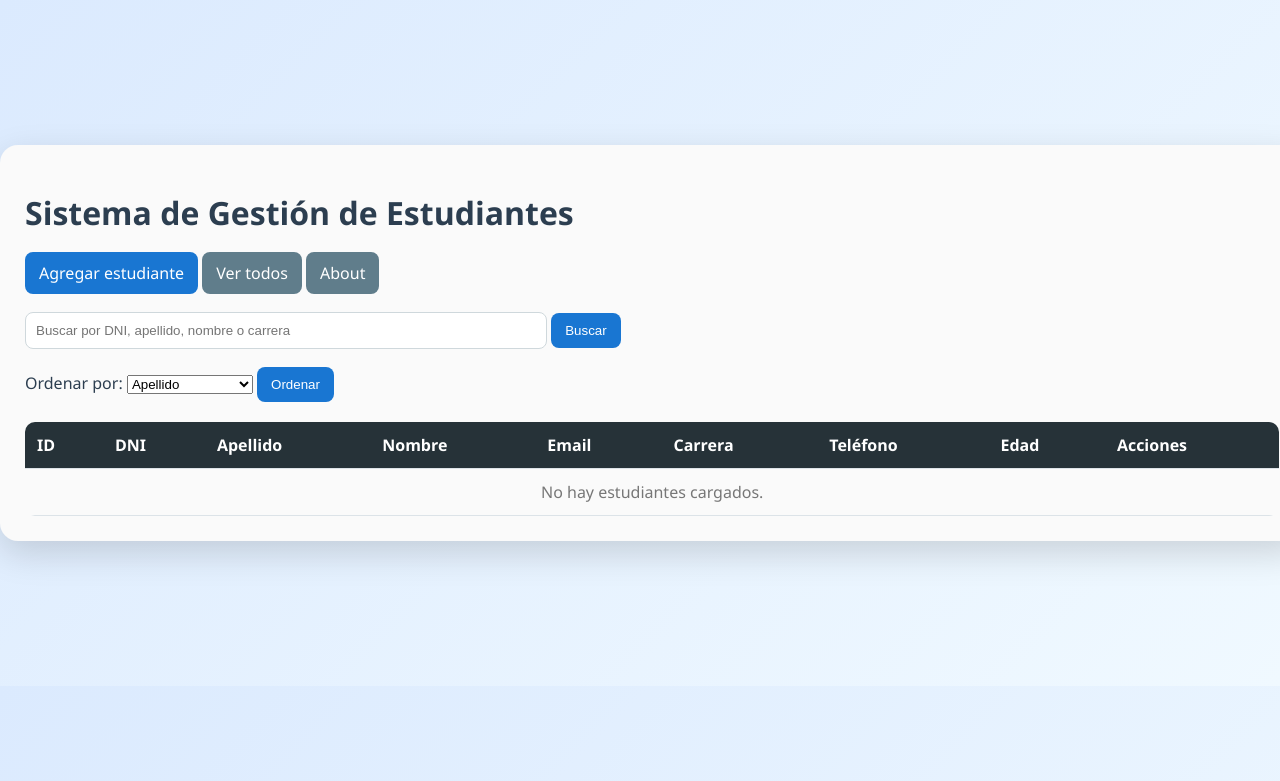
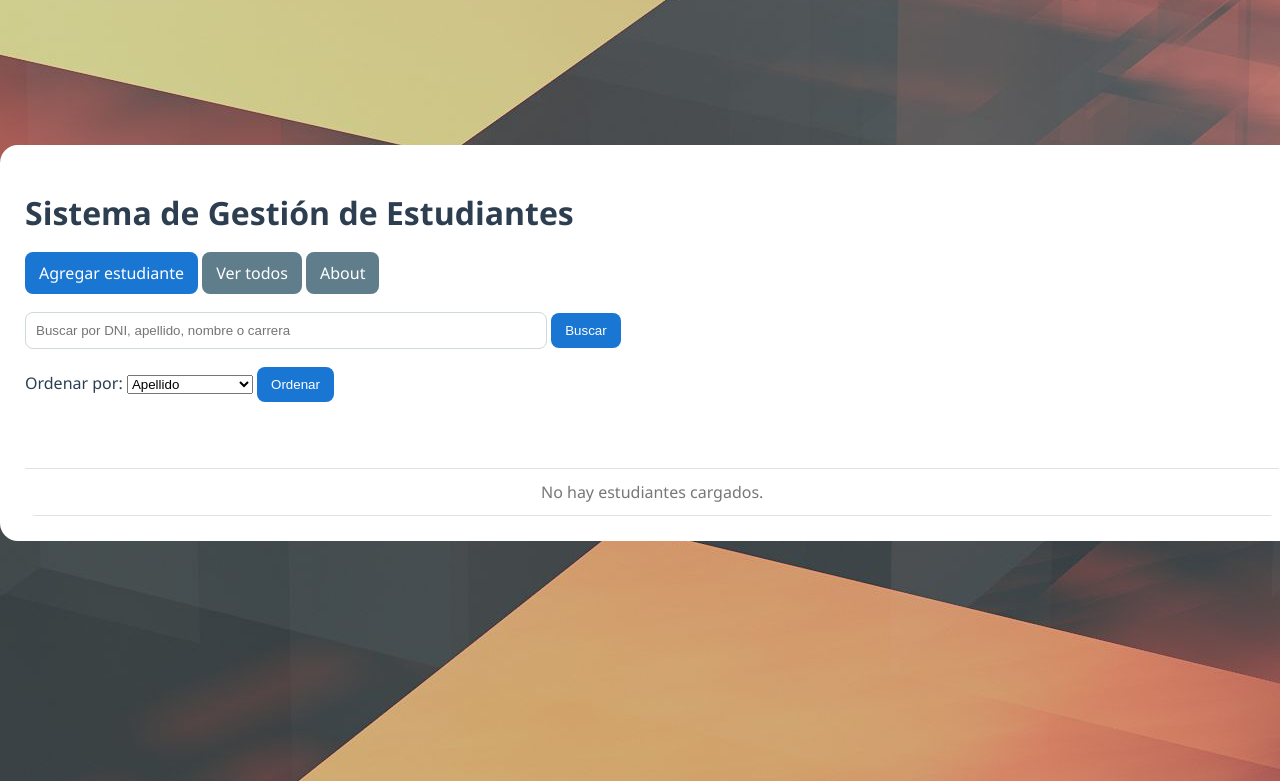
Before and after one commit to Nautilus95/TPintegrador_Guillermo_Gonzalez, a Flask app: page / in a window 1280 px wide. Shown: the top 781 px of the page. Run offline with Flask 3, Linux system fonts and the light colour scheme; data that the repository does not hold is empty; some libraries are stand-ins or nearby versions.

Commit message:
Cambios en css y agregado de imagen

```diff
--- a/static/style.css
+++ b/static/style.css
@@ -1,7 +1,10 @@
 
 body {
     font-family:'Segoe UI', Tahoma, Geneva, Verdana, sans-serif;
-    background: linear-gradient(135deg, #dbeafe 0%, #f0f9ff 100%);
+    background:url(./img/pexels-steve-12939551.jpg);
+    background-position: center;
+    background-repeat: no-repeat;
+    background-attachment: fixed;
     margin: 0;
     color: #2c3e50;
 }
@@ -10,10 +13,9 @@ body {
     width: 98%;
     max-width: 1400px;
     margin: 145px auto;
-    background:#fafafa;
     padding: 25px;
     border-radius: 18px;
-    box-shadow: 0 12px 35px rgba(0, 0, 0, 0.15);
+    background-color: white;
 }
 
 h1 {
@@ -73,7 +75,7 @@ th, td {
 }
 
 th {
-    background: #263238;
+    background: white;
     color: white;
 }
 
```
Also changed, not shown: static/img/pexels-steve-12939551.jpg (added).
